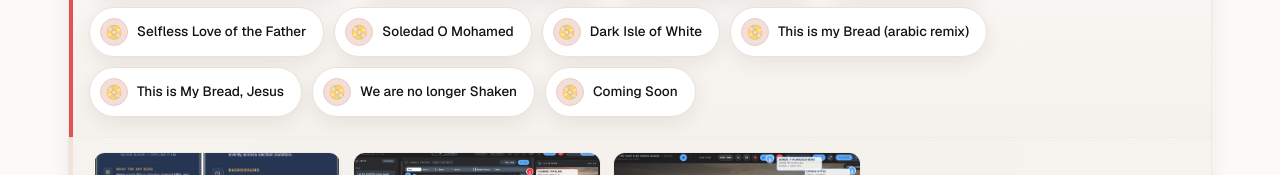
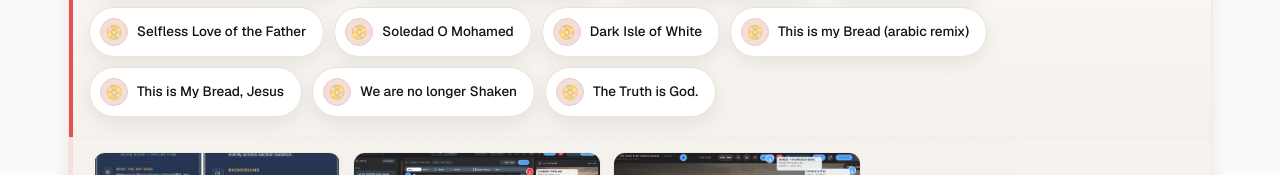
Before and after one commit to Glaciercold101/VerseBox-Online, a plain HTML site: page index.html in a window 1280 px wide. Shown: the part 5458-5633 px from the top of the page. Drawn offline with nearby package versions, Linux system fonts and the light colour scheme.

Commit message:
Update index.html

```diff
--- a/index.html
+++ b/index.html
@@ -619,7 +619,7 @@ const APPS = [
       { platform: "This is my Bread (arabic remix)", icon: "📀", url: "https://glaciercold101.github.io/songstar/songfiles/thisismybread_arabicremix.html" },
       { platform: "This is My Bread, Jesus", icon: "📀", url: "https://glaciercold101.github.io/songstar/songfiles/thisismybread_jesus.html" },
       { platform: "We are no longer Shaken", icon: "📀", url: "https://glaciercold101.github.io/songstar/songfiles/wearenolongershaken.html" },
-      { platform: "Coming Soon", icon: "📀", url: "https://glaciercold101.github.io/songstar/songfiles/" }
+      { platform: "The Truth is God. ", icon: "📀", url: "https://glaciercold101.github.io/songstar/songfiles/Godisthetruth.html" }
     ],
     screenshots: [
        "str1.png",
```
